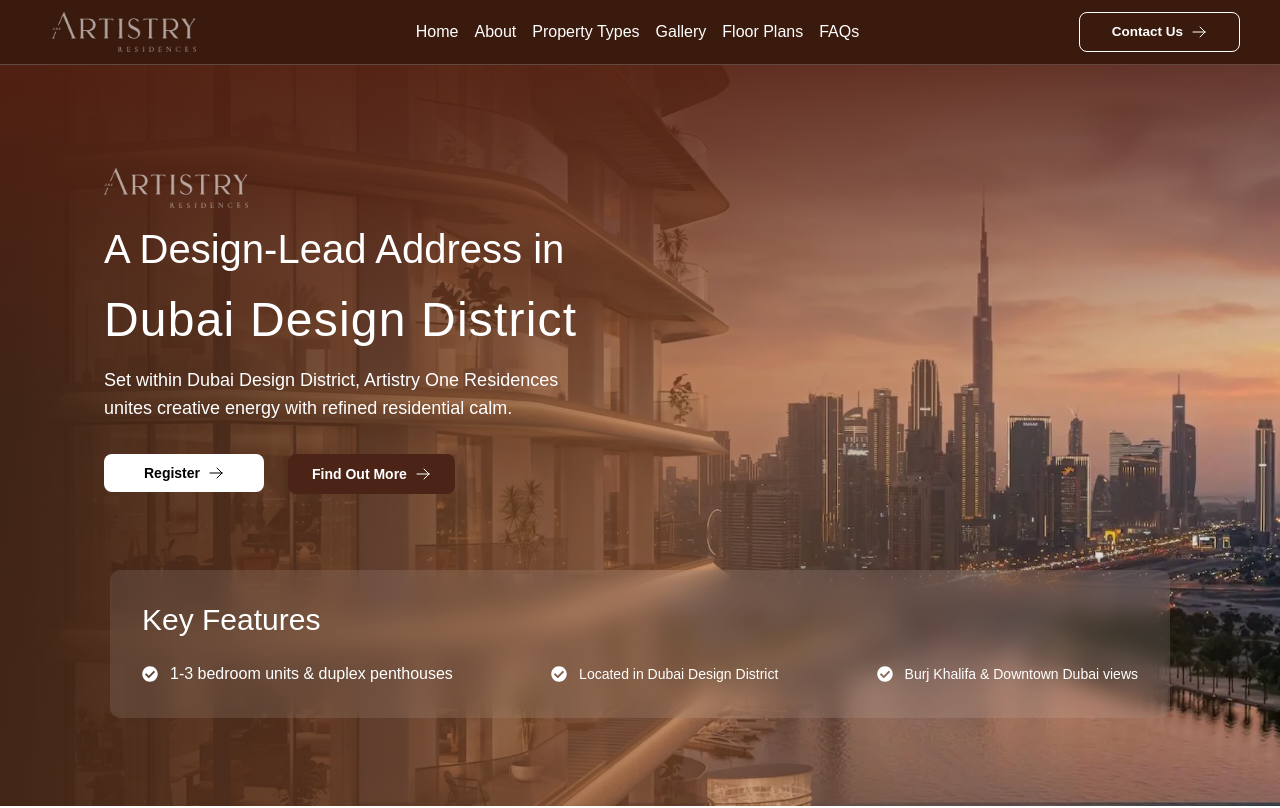
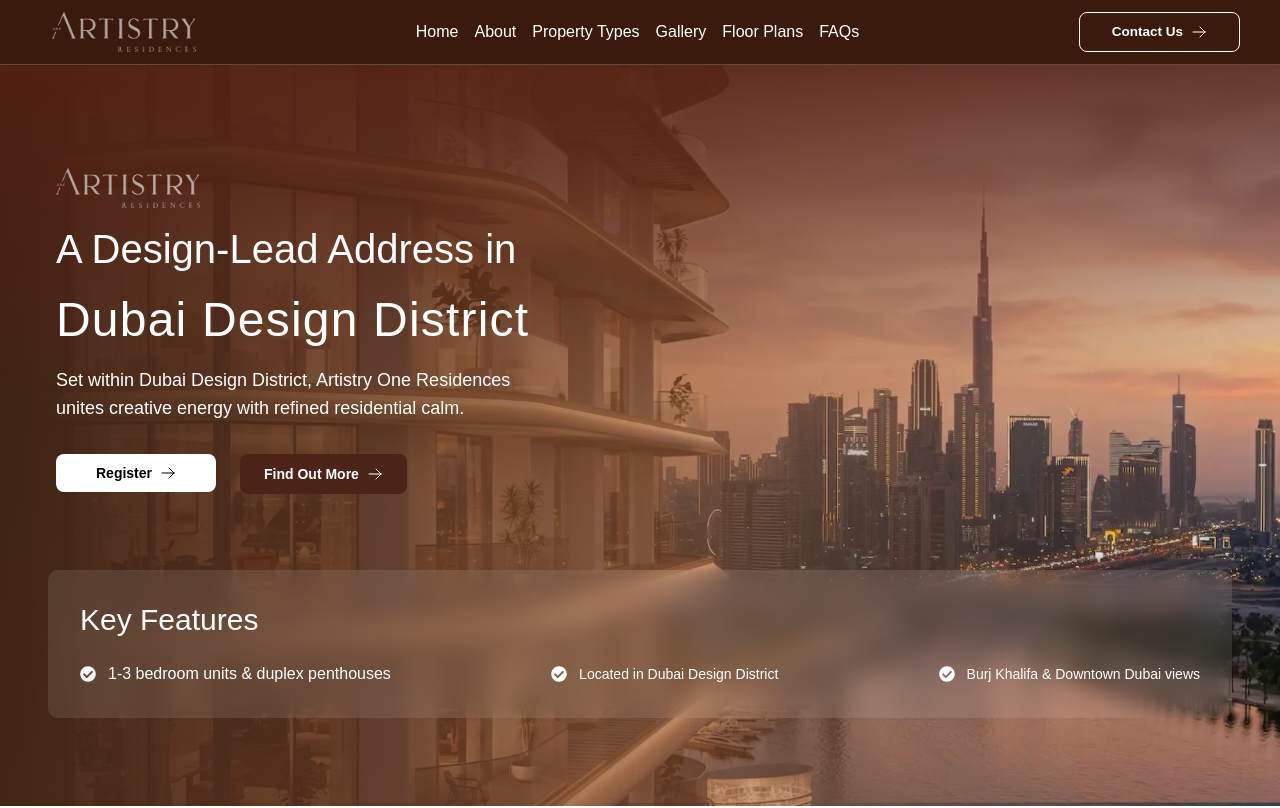
Before and after one commit to rafiacoder/NextJs-project, a Next.js app: page / in a window 1280 px wide. Shown: the top 808 px of the page. Built offline with nearby package versions, Linux system fonts and the light colour scheme; a web font is replaced by a local one.

Commit message:
herosection px remove

```diff
--- a/app/components/herosection.tsx
+++ b/app/components/herosection.tsx
@@ -7,18 +7,18 @@
 export default function HeroSection() {
 
   return (
-    <div className="relative w-full h-[780px] lg:h-auto overflow-x-hidden" id="hero">
+    <div className="relative  h-[780px] lg:h-auto overflow-x-hidden" id="hero">
 
       <Image src={hero} alt="dubaidesign" className="w-full h-full  object-cover absolute inset-0" />
 
     <div className="absolute inset-0  bg-gradient-to-r from-[#3F2315] via-[#9C5930]/60 to-transparent" />
     <div className="absolute inset-0 bg-gradient-to-b from-[#531F11] via-[#783B1C]/0 to-[#925331]/5" />
       {/* CONTENT */}
-     <div className=" p-8  pt-14 md:px-8  lg:pt-0">
+     <div className=" p-8  pt-14  lg:pt-0 ">
      {/* Dubai Design */}
-          <div className=" container  relative w-full  max-w-4xl mx-auto lg:m-6  md:mx-0 items-center md:items-start flex flex-col pt-24 pb-48 sm:pb-52 md:pt-24">
+          <div className=" container  relative  max-w-6xl mx-auto lg:m-6  md:mx-0 items-center md:items-start flex flex-col pt-24 pb-48 sm:pb-52 md:pt-24">
 
-            <div className=" flex flex-col gap-4 w-full sm:h-auto md:p-6 md:m-6 max-w-full">
+            <div className=" flex flex-col gap-4 w-full sm:h-auto md:py-6 md:my-6 max-w-full">
 
               <Image src={LightGray} alt="Artistry" className="w-28 sm:w-32 md:w-36 h-auto md:mx-0" />
               <div className="flex flex-col gap-4 lg:gap-2">
@@ -38,7 +38,7 @@
             </div>
           </div>
       {/* Key Features */}
-          <div className="absolute bottom-12 lg:bottom-22 left-6 right-6 lg:left-[86px] lg:right-[86px] z-10 lg:px-4 lg:px-6  ">
+          <div className="absolute bottom-12 lg:bottom-22 left-6 right-6  z-10 lg:px-4 lg:px-6  ">
             <div className="container mx-auto bg-white/10 backdrop-blur-md rounded-lg px-8 py-8  ">
               <h2 className="text-xl md:text-3xl text-white mb-4 sm:mb-6">Key Features</h2>
 
```
